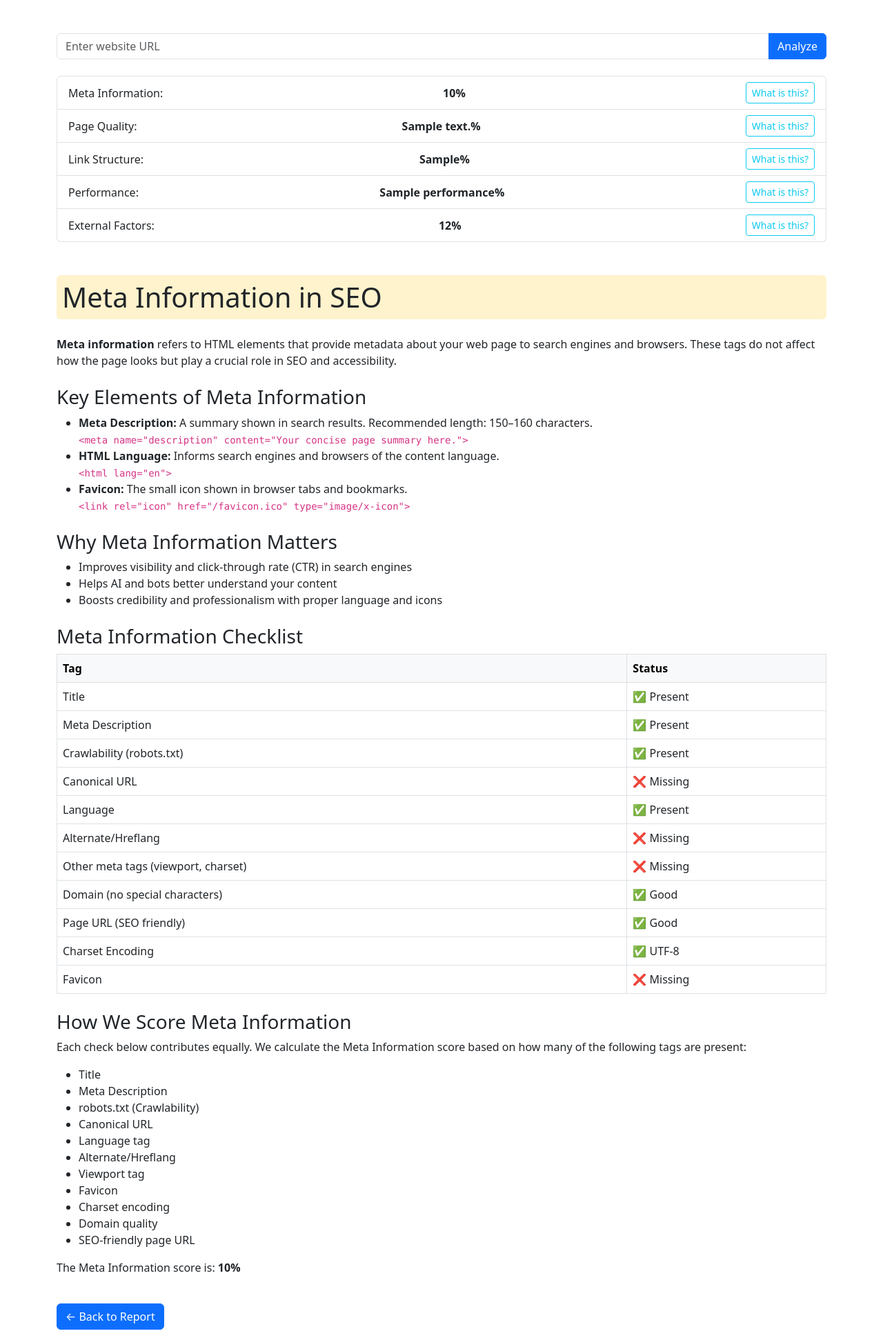
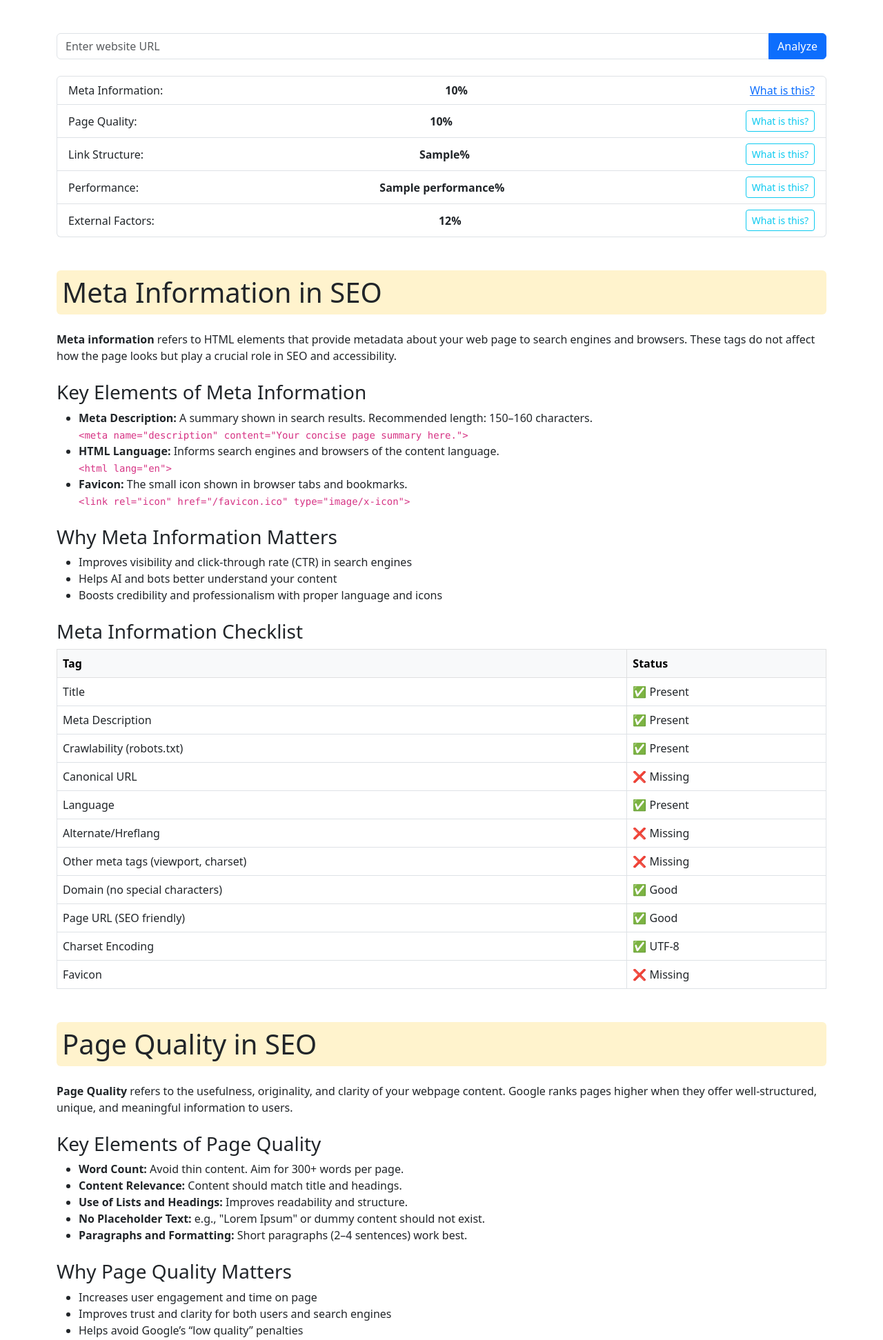
Before and after one commit to EdgarsMelnalksnis/seo_aio_analyser, a Flask app: template templates/index.html in a window 1280 px wide. Shown: the top 1943 px of the page at 69% size. Run offline with Flask 3, Linux system fonts and the light colour scheme; the template is opened without the code that fills it: most values are stand-ins (such as "Sample title", 1, 10 or a date in 2020).

Commit message:
page quality added

```diff
--- a/app.py
+++ b/app.py
@@ -2,39 +2,61 @@ from flask import Flask, render_template, request
 from utils.seo_checker import analyze_seo
 
 app = Flask(__name__)
-app.secret_key = "secret"
 
 @app.route("/", methods=["GET", "POST"])
 def index():
-    results = None
-    meta_info_score = None
+    results = {}
+    meta_info_score = 0
+    page_quality_score = 0
     error = None
 
     if request.method == "POST":
-        url = request.form.get("url")
+        url = request.form.get("url", "").strip()
+        if not url.startswith("http"):
+            url = "https://" + url
+
         try:
             results = analyze_seo(url)
 
-            # ✅ Meta info checklist logic
+            # 🧠 Meta score
             meta_checks = [
-                results['Page Title'] != 'Missing',
-                results['Meta Description'] != 'Missing',
-                results['robots.txt'] != 'Failed to fetch',
-                False,  # Canonical URL not implemented
-                results.get('Language Declared', '') != 'Missing',
-                False,  # Alternate/Hreflang not implemented
-                results.get('Viewport Tag') == 'Present',
-                results.get('Favicon Linked') == 'Present',
-                True,  # Charset assumed OK
-                True,  # Domain assumed OK
-                True   # URL format assumed OK
+                results.get("Page Title") != "Missing",
+                results.get("Meta Description") != "Missing",
+                results.get("robots.txt") != "Failed to fetch",
+                results.get("Language Declared", "") != "Missing",
+                results.get("Viewport Tag") == "Present",
+                results.get("Favicon Linked") == "Present",
+                True,  # Charset encoding
+                True,  # Domain format
+                True,  # URL format
+                False,  # Placeholder for Canonical
+                False   # Placeholder for Alternate/Hreflang
             ]
             meta_info_score = int((sum(meta_checks) / len(meta_checks)) * 100)
 
+            # ✅ Page Quality score with safe .get() usage
+            quality_checks = [
+                results.get("Word Count", 0) >= 300,
+                results.get("Has Placeholder Text", False) is False,
+                results.get("Has Bullet Points", False) is True,
+                results.get("Paragraph Count", 0) >= 3,
+                results.get("H1 in Body Text", False) is True
+            ]
+            passed_quality = sum(1 for passed in quality_checks if passed)
+            page_quality_score = int((passed_quality / len(quality_checks)) * 100)
+
+            print("DEBUG Page Quality Checks:", quality_checks)
+
         except Exception as e:
-            error = f"Error analyzing the site: {e}"
+            error = str(e)
 
-    return render_template("index.html", results=results, meta_info_score=meta_info_score, error=error)
+    return render_template(
+        "index.html",
+        results=results,
+        meta_info_score=meta_info_score,
+        page_quality_score=page_quality_score,
+        error=error
+    )
 
 if __name__ == "__main__":
     app.run(debug=True)
--- a/templates/index.html
+++ b/templates/index.html
@@ -18,11 +18,11 @@
 <ul class="list-group mb-5">
   <li class="list-group-item d-flex justify-content-between align-items-center">
     Meta Information: <strong>{{ meta_info_score }}%</strong>
-    <a href="#meta-info" class="scroll-link btn btn-outline-info btn-sm">What is this?</a>
+    <a href="#meta-info" class="scroll-link" class="btn btn-outline-info btn-sm">What is this?</a>
   </li>
   <li class="list-group-item d-flex justify-content-between align-items-center">
-    Page Quality: <strong>{{ results['Section Scores'].get('Content Quality', 0) }}%</strong>
-    <a href="#pageQualityModal" data-bs-toggle="modal" class="btn btn-outline-info btn-sm">What is this?</a>
+  Page Quality: <strong>{{ page_quality_score }}%</strong>
+  <a href="#page-quality" class="scroll-link btn btn-outline-info btn-sm">What is this?</a>
 </li>
   <li class="list-group-item d-flex justify-content-between align-items-center">
     Link Structure: <strong>{{ results['Section Scores'].get('Page Structure', 0) }}%</strong>
@@ -37,8 +37,8 @@
     <a href="#externalFactorsModal" data-bs-toggle="modal" class="btn btn-outline-info btn-sm">What is this?</a>
   </li>
 </ul>
+  <h1 id="meta-info" class="mb-4 bg-warning-subtle p-2 rounded">Meta Information in SEO</h1>
 
-<h1 id="meta-info" class="mb-4 bg-warning-subtle p-2 rounded">Meta Information in SEO</h1>
   <p><strong>Meta information</strong> refers to HTML elements that provide metadata about your web page to search engines and browsers. These tags do not affect how the page looks but play a crucial role in SEO and accessibility.</p>
 
   <h3 class="mt-4">Key Elements of Meta Information</h3>
@@ -53,14 +53,12 @@
       <code>&lt;link rel="icon" href="/favicon.ico" type="image/x-icon"&gt;</code>
     </li>
   </ul>
-
 <h3 class="mt-4">Why Meta Information Matters</h3>
   <ul>
     <li>Improves visibility and click-through rate (CTR) in search engines</li>
     <li>Helps AI and bots better understand your content</li>
     <li>Boosts credibility and professionalism with proper language and icons</li>
   </ul>
-
 <h3 class="mt-4">Meta Information Checklist</h3>
 <table class="table table-bordered">
   <thead class="table-light">
@@ -81,6 +79,50 @@
   </tbody>
 </table>
 
+<h1 id="page-quality" class="mt-5 mb-4 bg-warning-subtle p-2 rounded">Page Quality in SEO</h1>
+<p><strong>Page Quality</strong> refers to the usefulness, originality, and clarity of your webpage content. Google ranks pages higher when they offer well-structured, unique, and meaningful information to users.</p>
+
+<h3 class="mt-4">Key Elements of Page Quality</h3>
+<ul>
+  <li><strong>Word Count:</strong> Avoid thin content. Aim for 300+ words per page.</li>
+  <li><strong>Content Relevance:</strong> Content should match title and headings.</li>
+  <li><strong>Use of Lists and Headings:</strong> Improves readability and structure.</li>
+  <li><strong>No Placeholder Text:</strong> e.g., "Lorem Ipsum" or dummy content should not exist.</li>
+  <li><strong>Paragraphs and Formatting:</strong> Short paragraphs (2–4 sentences) work best.</li>
+</ul>
+
+<h3 class="mt-4">Why Page Quality Matters</h3>
+<ul>
+  <li>Increases user engagement and time on page</li>
+  <li>Improves trust and clarity for both users and search engines</li>
+  <li>Helps avoid Google’s “low quality” penalties</li>
+</ul>
+
+<h3 class="mt-4">How We Score Page Quality</h3>
+<p>Each of the following checks contributes equally to the Page Quality score:</p>
+<ul>
+  <li>Sufficient word count</li>
+  <li>No placeholder content</li>
+  <li>Use of bullet points or headings</li>
+  <li>Paragraph count</li>
+  <li>H1 used in content</li>
+</ul>
+<p>The Page Quality score is: <strong>{{ page_quality_score }}%</strong></p>
+
+<h3 class="mt-4">Page Quality Checklist</h3>
+<table class="table table-bordered">
+  <thead class="table-light">
+    <tr><th>Criteria</th><th>Status</th></tr>
+  </thead>
+  <tbody>
+    <tr><td>Word Count ≥ 300</td><td>{% if results.get('Word Count', 0) >= 300 %}✅ Pass{% else %}❌ Low{% endif %}</td></tr>
+    <tr><td>No Placeholder Text</td><td>{% if results.get('Has Placeholder Text', False) == False %}✅ Clean{% else %}❌ Found{% endif %}</td></tr>
+    <tr><td>Bullet Points or Lists</td><td>{% if results.get('Has Bullet Points', False) %}✅ Used{% else %}❌ Missing{% endif %}</td></tr>
+    <tr><td>Paragraph Count ≥ 3</td><td>{% if results.get('Paragraph Count', 0) >= 3 %}✅ Adequate{% else %}❌ Too Few{% endif %}</td></tr>
+    <tr><td>H1 Tag Present in Content</td><td>{% if results.get('H1 in Body Text', False) %}✅ Present{% else %}❌ Missing{% endif %}</td></tr>
+  </tbody>
+</table>
+
 <h3 class="mt-4">How We Score Meta Information</h3>
 <p>Each check below contributes equally. We calculate the Meta Information score based on how many of the following tags are present:</p>
 <ul>
@@ -97,10 +139,8 @@
   <li>SEO-friendly page URL</li>
 </ul>
 <p>The Meta Information score is: <strong>{{ meta_info_score }}%</strong></p>
-
+{% endif %}
 <a href="/" class="btn btn-primary mt-4">← Back to Report</a>
-
-{% endif %}
 </div>
 <script>
   document.querySelectorAll('.scroll-link').forEach(link => {
```
Lines whose indentation alone changed are shown as unchanged.
